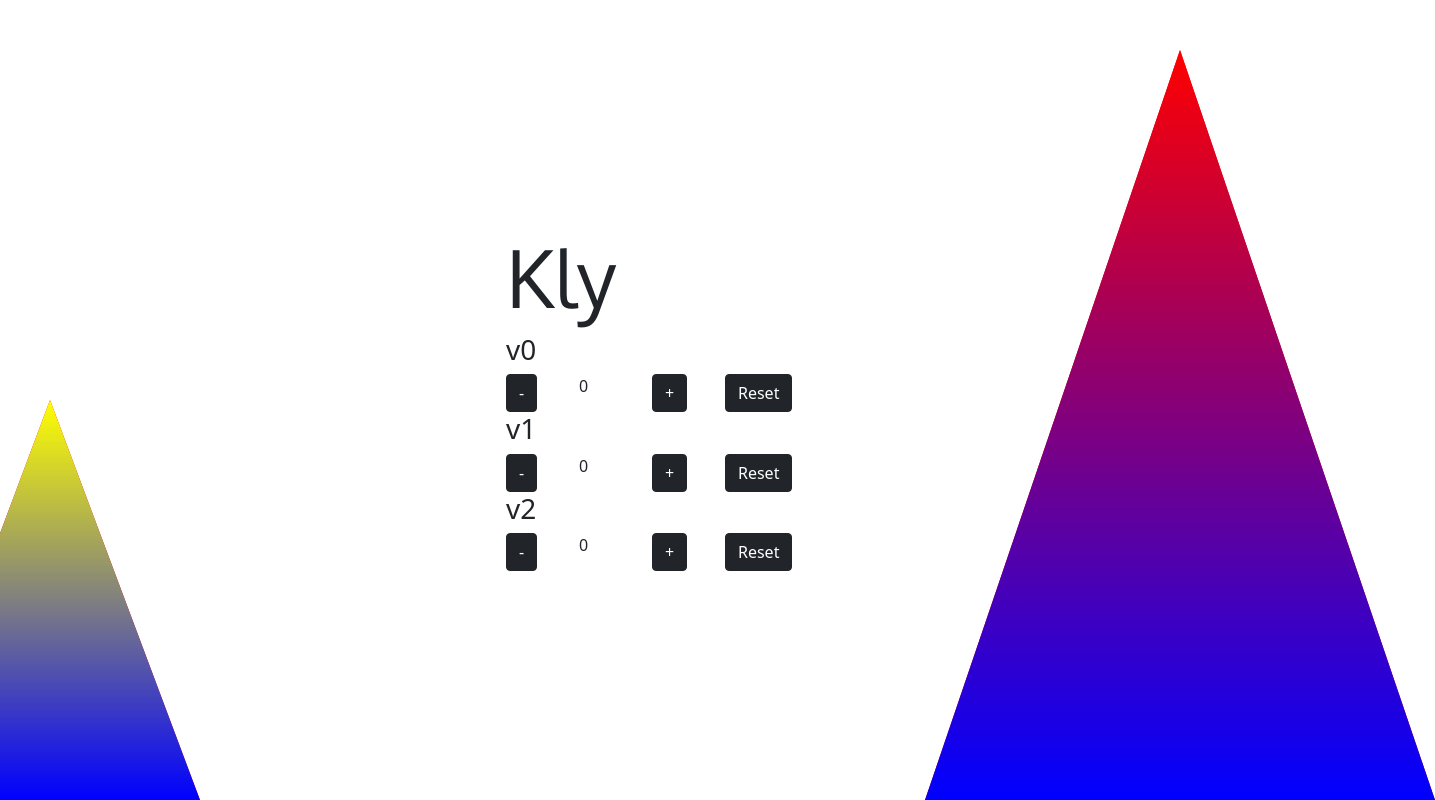
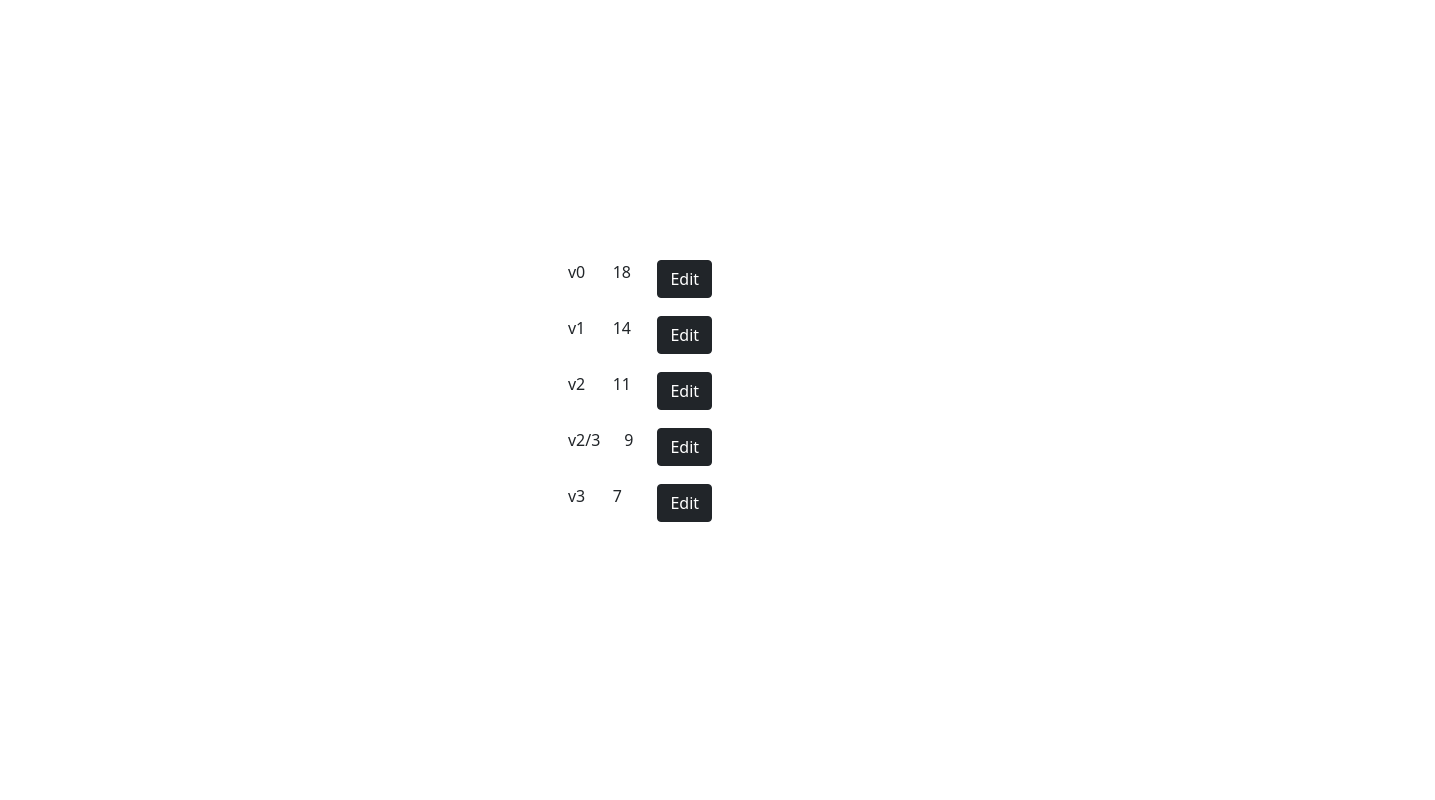
Before and after one commit to dcerniglia/klymur, an Angular app in the folder klymur/: page / in a window 1280 px wide. Shown: the whole page, 1435 px wide, since content can reach past the window. Built offline with nearby package versions, Linux system fonts and the light colour scheme.

Commit message:
feat(router-counter): add ability to toggle edit

```diff
--- a/klymur/src/app/app.component.html
+++ b/klymur/src/app/app.component.html
@@ -1,16 +1,8 @@
-<div class="container-sm h-100">
-  <div class="d-flex justify-content-center align-items-center h-100">
+<div class="container-lg h-100">
+  <div class="d-flex justify-content-center align-items-center h-100 w-100">
     <div class="row">
-      <div class="col">
-        <h1 class="text-center splash-logo">Kly<span>mur</span></h1>
-        <div class="triangle-two"></div>
-        <div class="triangle"></div>
-        <h3>v0</h3>
-        <klym-route-counter></klym-route-counter>
-        <h3>v1</h3>
-        <klym-route-counter></klym-route-counter>
-        <h3>v2</h3>
-        <klym-route-counter></klym-route-counter>
+      <div class="col-12">
+      <klym-home></klym-home>
       </div>
     </div>
   </div>
--- a/klymur/src/app/app.component.scss
+++ b/klymur/src/app/app.component.scss
@@ -5,7 +5,9 @@
   bottom: 0;
   top: 0;
 }
-
+.d-flex {
+  width: 900px;
+}
 h1.splash-logo {
 	position: relative;
 	font-family: 'Oxygen', sans-serif;
--- a/klymur/src/app/app.module.ts
+++ b/klymur/src/app/app.module.ts
@@ -4,11 +4,13 @@ import { BrowserModule } from '@angular/platform-browser';
 import { AppRoutingModule } from './app-routing.module';
 import { AppComponent } from './app.component';
 import { RouteCounterComponent } from './components/route-counter/route-counter.component';
+import { HomeComponent } from './pages/home/home.component';
 
 @NgModule({
   declarations: [
     AppComponent,
-    RouteCounterComponent
+    RouteCounterComponent,
+    HomeComponent
   ],
   imports: [
     BrowserModule,
--- a/klymur/src/app/components/route-counter/route-counter.component.html
+++ b/klymur/src/app/components/route-counter/route-counter.component.html
@@ -1,19 +1,19 @@
-<div class="row">
-
-    <div class="col-lg-3">
-        <button class="btn btn-dark" (click)="decreaseBtn()">-</button>
+<div class="row mb-3">
+    <div class="col">
+        <p>{{ gradeName }}</p>
     </div>
-
-    <div class="col-lg-3">
-        {{countNumber}}
+    <div *ngIf="isEditing" class="col">
+        <button class="btn btn-dark" (click)="decreaseCount()">-</button>
     </div>
-
-    <div class="col-lg-3">
-        <button class="btn btn-dark" (click)="increaseBtn()">+</button>
+    <div class="col">{{ count }}</div>
+    <div *ngIf="isEditing" class="col">
+        <button class="btn btn-dark" (click)="increaseCount()">+</button>
     </div>
-
-    <div class="col-lg-3">
-        <button class="btn btn-dark" (click)="resetBtn()">Reset</button>
+    <div *ngIf="isEditing" class="col">
+        <button class="btn btn-dark" (click)="resetCount()">Reset</button>
+    </div>
+    <div class="col">
+        <button class="btn btn-dark" (click)="toggleEdit()">{{ isEditing ? 'Save' : 'Edit' }}</button>
     </div>
 
 </div>
--- a/klymur/src/app/components/route-counter/route-counter.component.ts
+++ b/klymur/src/app/components/route-counter/route-counter.component.ts
@@ -1,4 +1,4 @@
-import { Component, OnInit } from '@angular/core';
+import { Component, Input, OnInit } from '@angular/core';
 
 @Component({
   selector: 'klym-route-counter',
@@ -6,23 +6,27 @@ import { Component, OnInit } from '@angular/core';
   styleUrls: ['./route-counter.component.scss']
 })
 export class RouteCounterComponent implements OnInit {
+  @Input() gradeName: string = 'no name';
+  @Input() count = 0;
 
-  countNumber = 0;
+  isEditing: boolean = false;
 
-  resetBtn()
-  {
-    this.countNumber = 0;
+  toggleEdit() {
+    this.isEditing = !this.isEditing;
   }
 
-  increaseBtn()
-  {
-    this.countNumber = this.countNumber + 1;
+  resetCount() {
+    this.count = 0;
   }
 
-  decreaseBtn(){
-    this.countNumber = this.countNumber - 1;
-    if(this.countNumber<0) {
-      this.countNumber = 0;
+  increaseCount() {
+    this.count = this.count + 1;
+  }
+
+  decreaseCount() {
+    this.count = this.count - 1;
+    if (this.count < 0) {
+      this.count = 0;
     }
   }
 
--- /dev/null
+++ b/klymur/src/app/pages/home/home.component.html
@@ -0,0 +1,4 @@
+<klym-route-counter *ngFor="let grade of grades"
+	[gradeName]="grade.display"
+	[count]="grade.numberOfClimbs"
+></klym-route-counter>
--- /dev/null
+++ b/klymur/src/app/pages/home/home.component.ts
@@ -0,0 +1,22 @@
+import { Component, OnInit } from '@angular/core';
+import { Grade } from 'src/models';
+
+import { fakeGrades } from 'src/dev-data/dev-data';
+
+
+@Component({
+  selector: 'klym-home',
+  templateUrl: './home.component.html',
+  styleUrls: ['./home.component.scss']
+})
+export class HomeComponent implements OnInit {
+  grades: Array<Grade> = [];
+
+  constructor() {
+    this.grades = fakeGrades;
+   }
+
+  ngOnInit(): void {
+  }
+
+}
--- /dev/null
+++ b/klymur/src/dev-data/dev-data.ts
@@ -0,0 +1,30 @@
+import { Grade } from "src/models"
+
+export const fakeGrades: Array<Grade> = [
+	{
+		display: 'v0',
+		isIndoor: true,
+		numberOfClimbs: 18
+	},
+
+	{
+		display: 'v1',
+		isIndoor: true,
+		numberOfClimbs: 14
+	},
+	{
+		display: 'v2',
+		isIndoor: true,
+		numberOfClimbs: 11
+	},
+	{
+		display: 'v2/3',
+		isIndoor: true,
+		numberOfClimbs: 9
+	},
+	{
+		display: 'v3',
+		isIndoor: true,
+		numberOfClimbs: 7
+	},
+]
--- /dev/null
+++ b/klymur/src/models.ts
@@ -0,0 +1,5 @@
+export interface Grade {
+	display: string;
+	isIndoor: boolean;
+	numberOfClimbs: number;
+}
```
Also changed, not shown: klymur/src/app/pages/home/home.component.scss (added), 1 other file (tests, documents, lock files or other folders).
